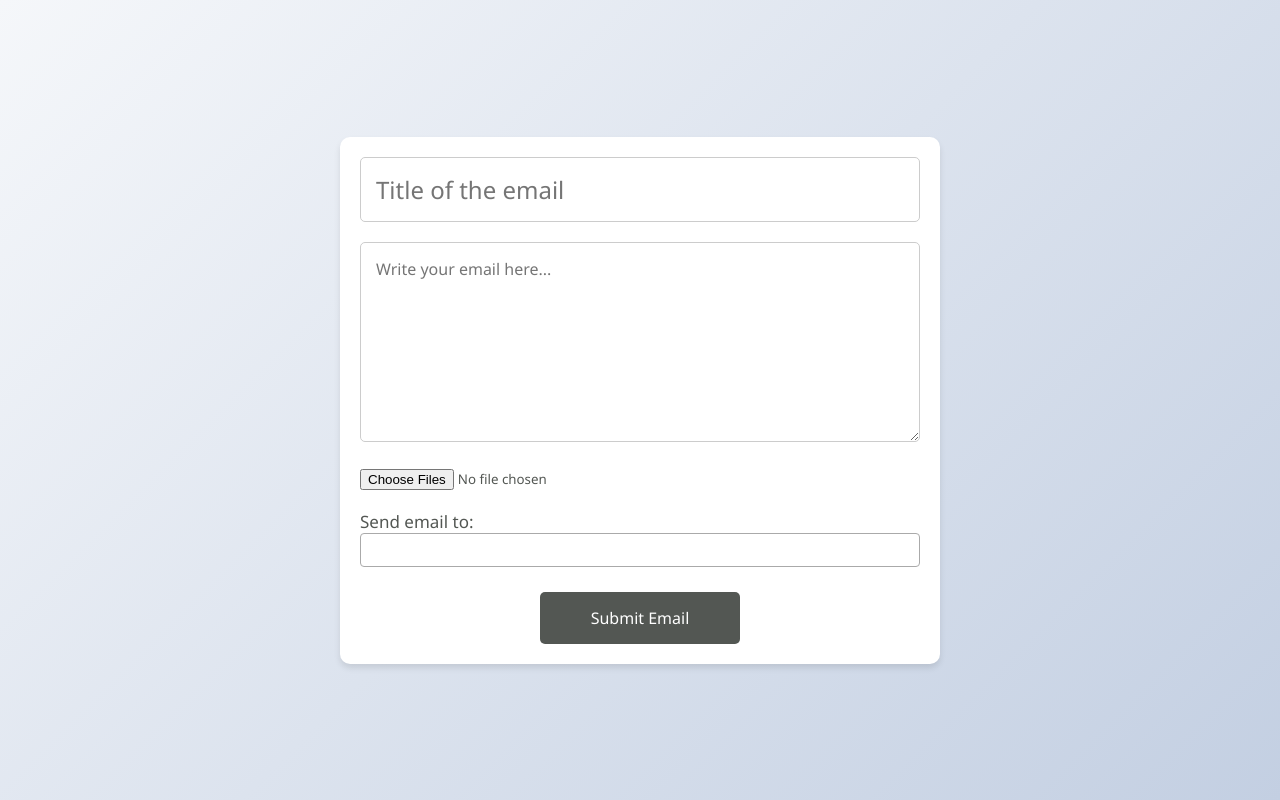
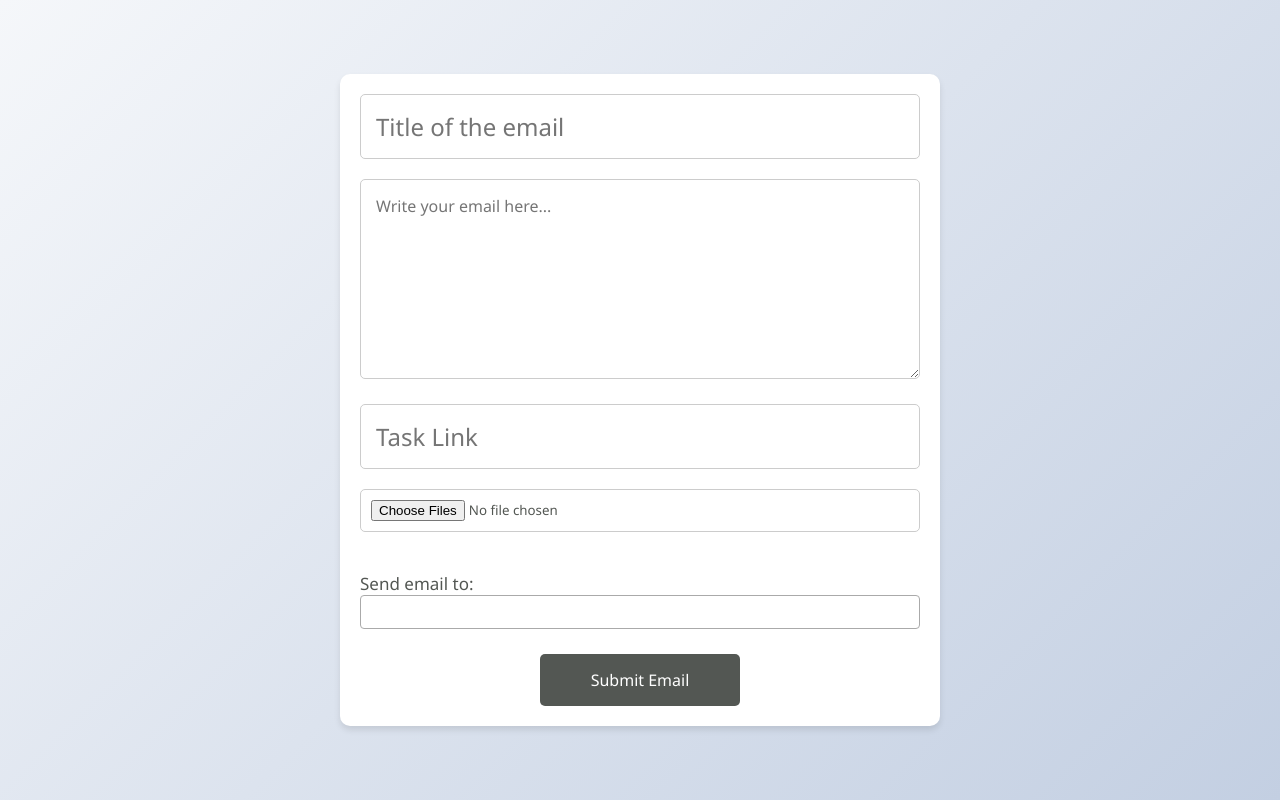
Before and after one commit to ArmanMokammel/Matha_Nosto_Email, a Django app: page /email/create_email/ in a window 1280 px wide. Run offline with Django 5.2, Linux system fonts and the light colour scheme; some libraries are stand-ins or nearby versions.

Commit message:
Task Link added

```diff
--- a/email_templater/templates/create_email.html
+++ b/email_templater/templates/create_email.html
@@ -7,18 +7,14 @@
     <title>Create Email</title>
 
     <script src="https://ajax.googleapis.com/ajax/libs/jquery/3.7.1/jquery.min.js"></script>
-
-
     <link href="https://cdn.jsdelivr.net/npm/select2@4.1.0-rc.0/dist/css/select2.min.css" rel="stylesheet" />
     <script src="https://cdn.jsdelivr.net/npm/select2@4.1.0-rc.0/dist/js/select2.min.js"></script>
 
     <script>
         $(document).ready(function() {
-    $('.js-multiple').select2();
-    });
+            $('.js-multiple').select2();
+        });
     </script>
-
-
 
     <style>
         * {
@@ -47,7 +43,7 @@
             max-width: 600px;
         }
 
-        .title {
+        .title, .task_link, .another_field {
             width: 100%;
             padding: 15px;
             border: 1px solid #ccc;
@@ -87,23 +83,31 @@
             transform: scale(1.05);
         }
 
-        .sec4{
+        .attach {
+            width: 100%;
+            padding: 10px;
+            border: 1px solid #ccc;
+            border-radius: 5px;
+            color: #535753;
+            margin-bottom: 20px;
+        }
+
+        .sec4 {
             padding-bottom: 20px;
         }
 
-        .sec5 h1{
+        .sec5 h1 {
             font-size: 17px;
             font-weight: 400;
             color: #535753;
         }
 
-        .sec5{
+        .sec5 {
             margin-bottom: 25px;
         }
 
         @media (max-width: 600px) {
-            .title,
-            .desc {
+            .title, .task_link, .another_field, .desc {
                 font-size: 1em;
                 padding: 10px;
             }
@@ -112,8 +116,6 @@
                 font-size: 0.9em;
                 padding: 10px 20px;
             }
-
-
         }
     </style>
 </head>
@@ -129,25 +131,28 @@
             <textarea name="description" class="desc" placeholder="Write your email here..."></textarea>
         </section>
 
-        <section class="sec4"> <!-- attachments-->
-            <input class="attach" type="file" multiple style="color: #535753;">
+        <section>
+            <input class="task_link" type="text" name="task_link" placeholder="Task Link">
         </section>
 
-        <section class="sec5"> <!--email address drop down menu-->
+
+        <section class="sec4">
+            <input class="attach" type="file" multiple>
+        </section>
+
+        <section class="sec5">
             <h1>Send email to:</h1>
-            <select class="js-multiple" name="email_adresses[]" multiple="multiple" style="width: 100%;">
+            <select class="js-multiple" name="email_addresses[]" multiple="multiple" style="width: 100%;">
                 <option value="A">A</option>
                 <option value="B">B</option>
-                  ...
                 <option value="C">C</option>
-              </select>
+                <!-- Add more options as needed -->
+            </select>
         </section>
 
         <section class="sec3">
             <input type="submit" class="button1" name="submit_email" value="Submit Email">
         </section>
-
-
     </form>
 </body>
 
```
